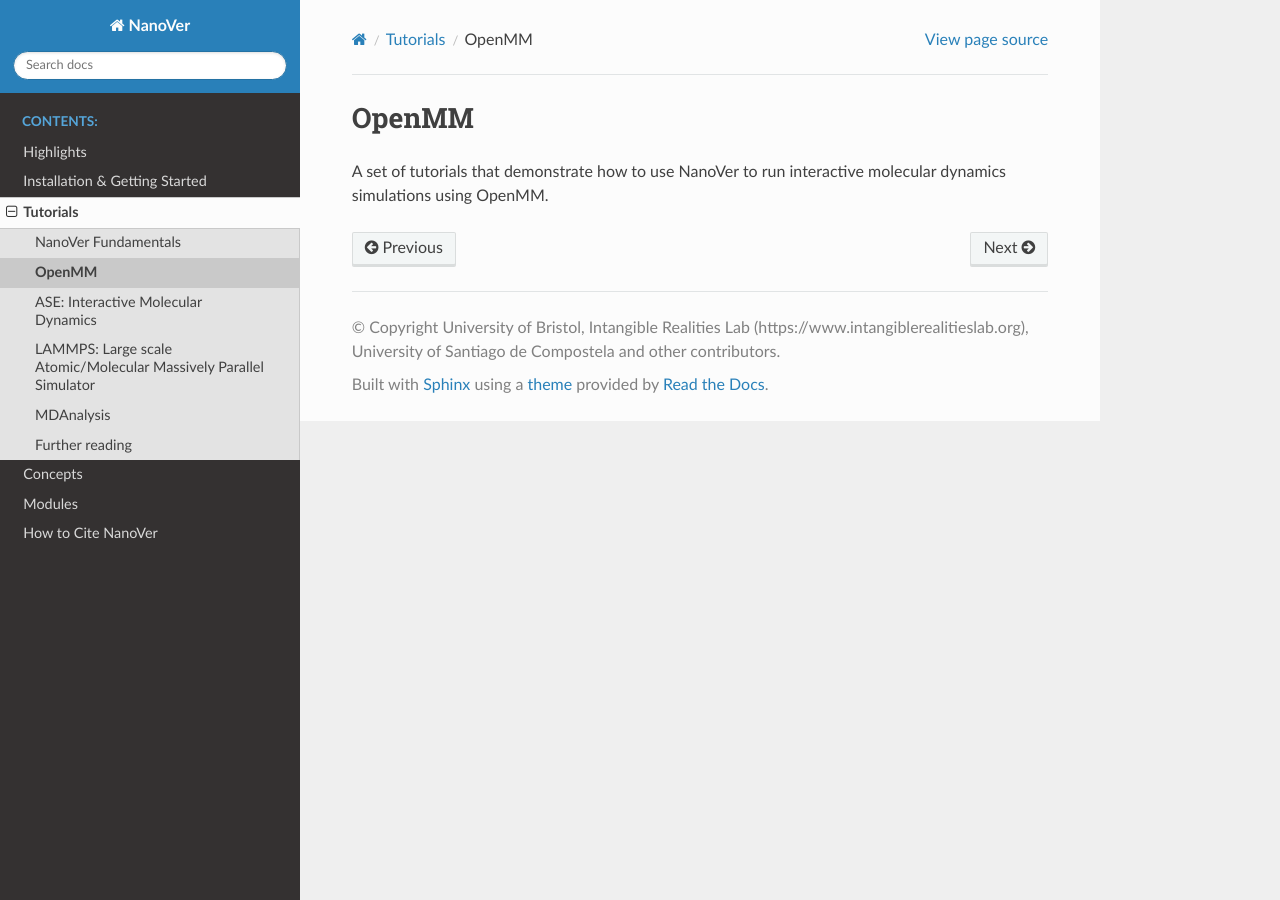
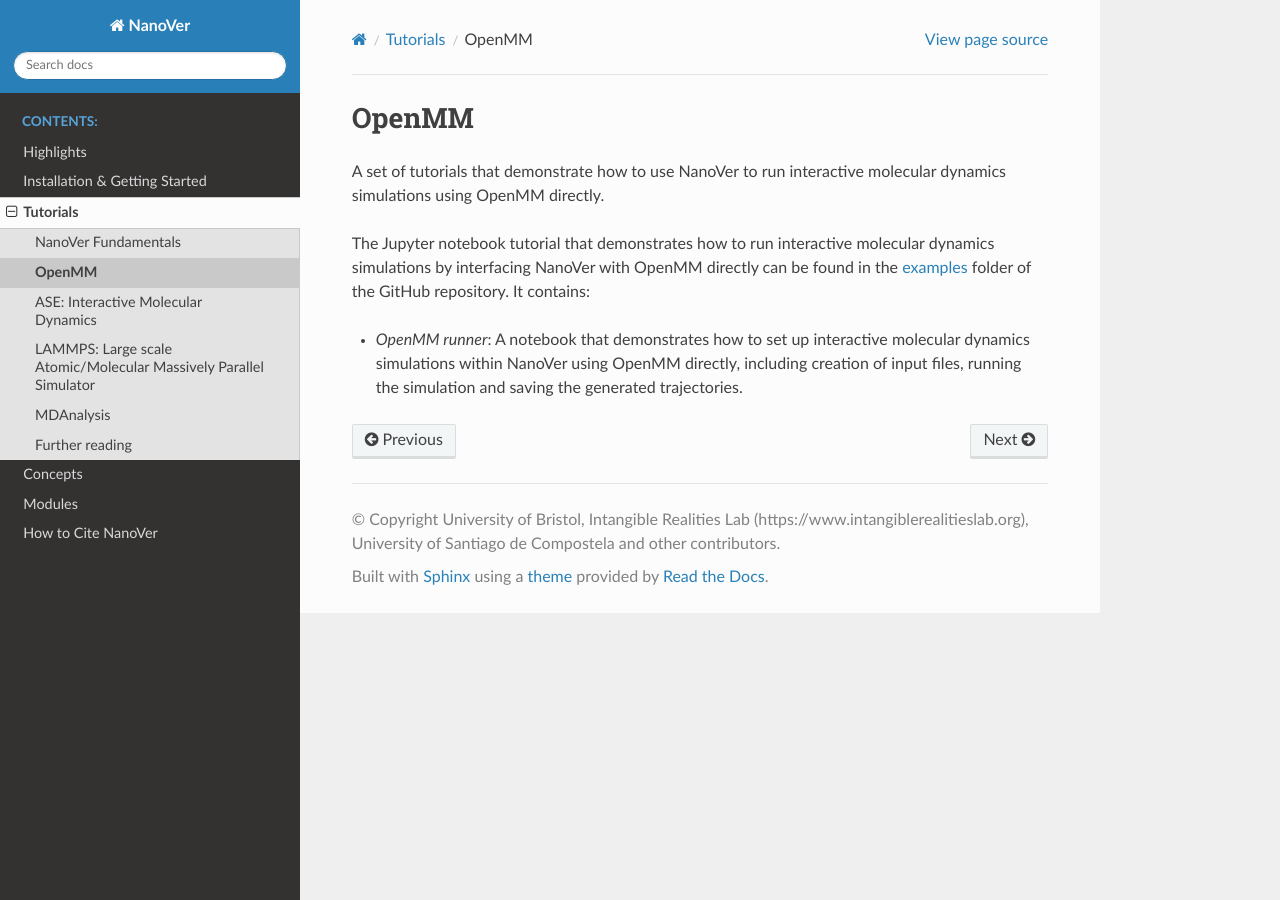
Before and after one commit to IRL2/nanover-docs, a Sphinx documentation site: the page built from source/tutorials/openmm.rst, in a window 1280 px wide. Built offline with Sphinx 7.4.7 and the Read the Docs theme 2.0.0, drawn with Linux system fonts in a browser that asks for light colours; pages that are not in the unit, such as notebooks, are missing from menus.

Commit message:
Add information to the OpenMM tutorials page

```diff
--- a/source/tutorials/openmm.rst
+++ b/source/tutorials/openmm.rst
@@ -2,4 +2,14 @@
 OpenMM
 ======
 
-A set of tutorials that demonstrate how to use NanoVer to run interactive molecular dynamics simulations using OpenMM.
+A set of tutorials that demonstrate how to use NanoVer to run interactive molecular
+dynamics simulations using OpenMM directly.
+
+The Jupyter notebook tutorial that demonstrates how to run interactive molecular
+dynamics simulations by interfacing NanoVer with OpenMM directly can be found in
+the `examples <https://github.com/IRL2/nanover-protocol/tree/main/examples/openmm>`_
+folder of the GitHub repository. It contains:
+
+* `OpenMM runner`: A notebook that demonstrates how to set up interactive molecular
+  dynamics simulations within NanoVer using OpenMM directly, including creation of
+  input files, running the simulation and saving the generated trajectories.
```
